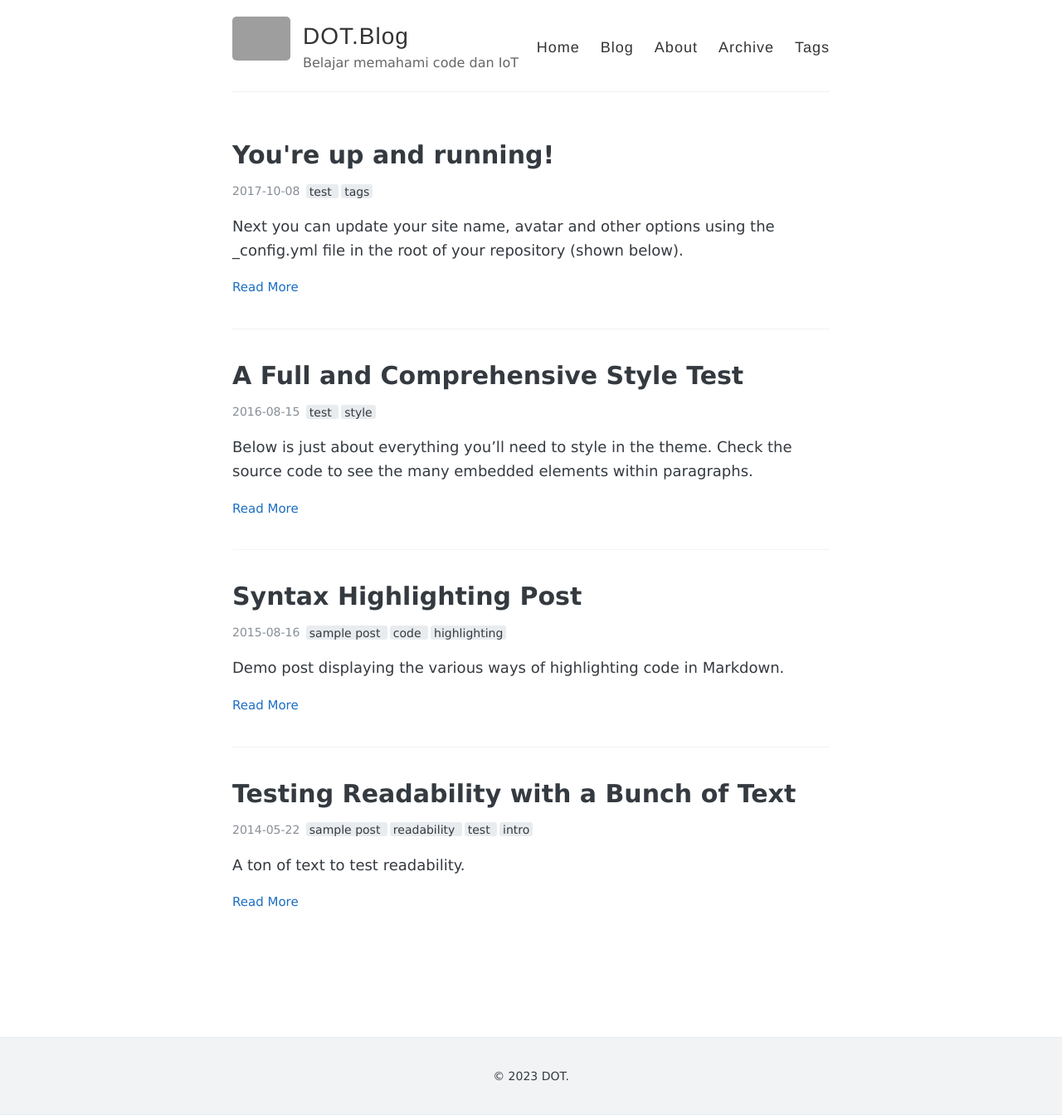
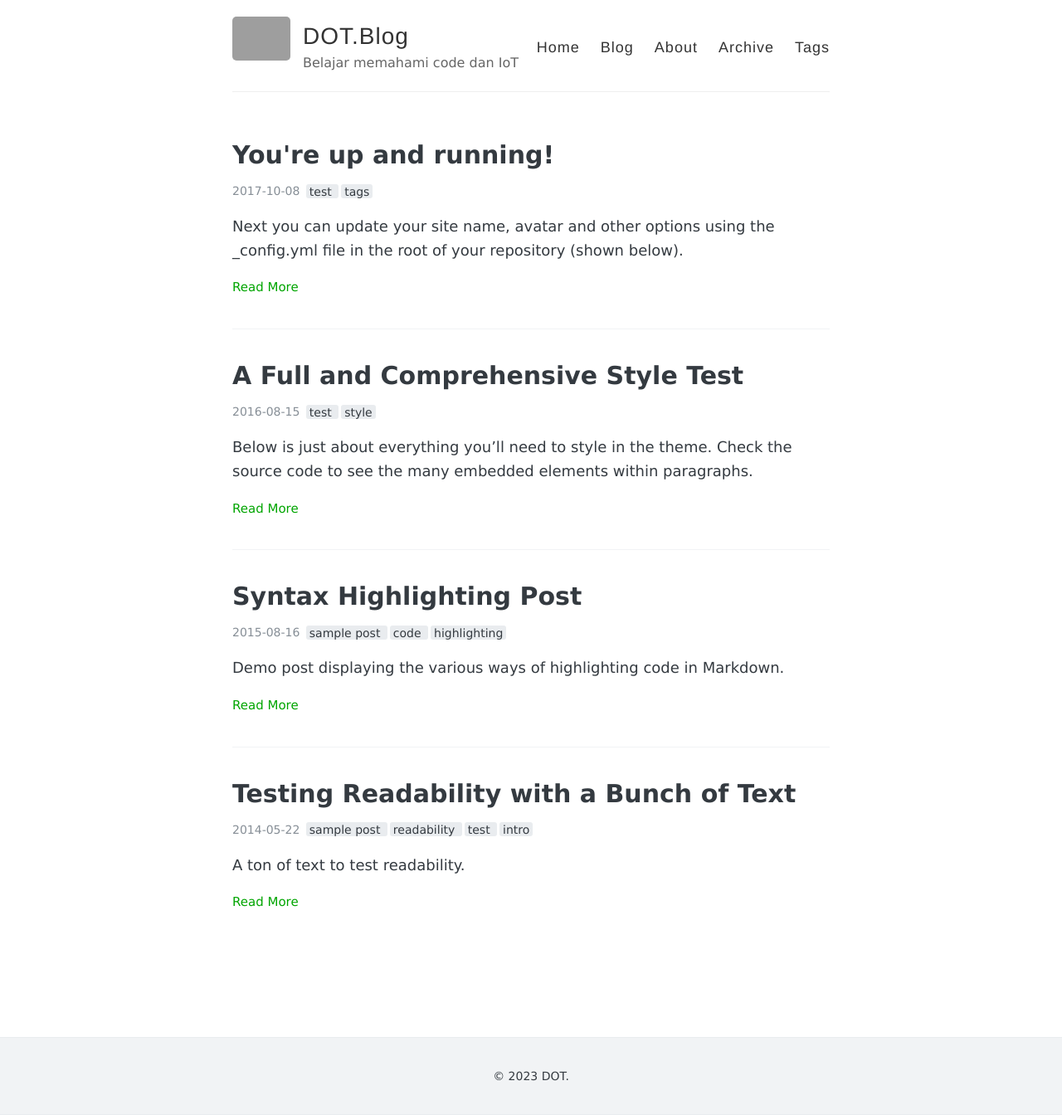
Before and after one commit to iamreeyo/blog, a Jekyll site: the page built from index.html, in a window 1280 px wide. Shown: the whole page at 83% size. Built offline with Jekyll 4.4.1, drawn with Linux system fonts in a browser that asks for light colours; the list of posts is cut into pages by our own code.

Commit message:
Update _open-color.scss

```diff
--- a/_sass/_open-color.scss
+++ b/_sass/_open-color.scss
@@ -192,7 +192,7 @@ $oc-blue-list: (
   "5": #329af0,
   "6": #228ae6,
   "7": #1c7cd6,
-  "8": #1b6ec2,
+  "8": #00a500,
   "9": #1862ab
 );
 
```
